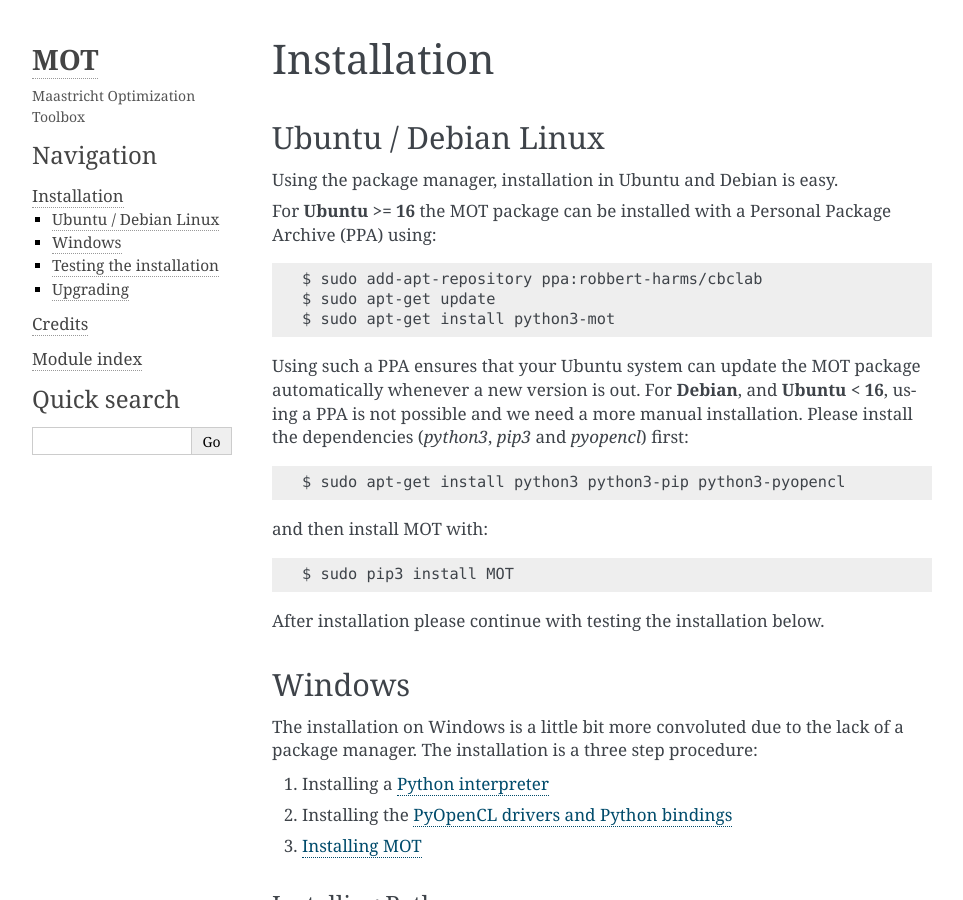
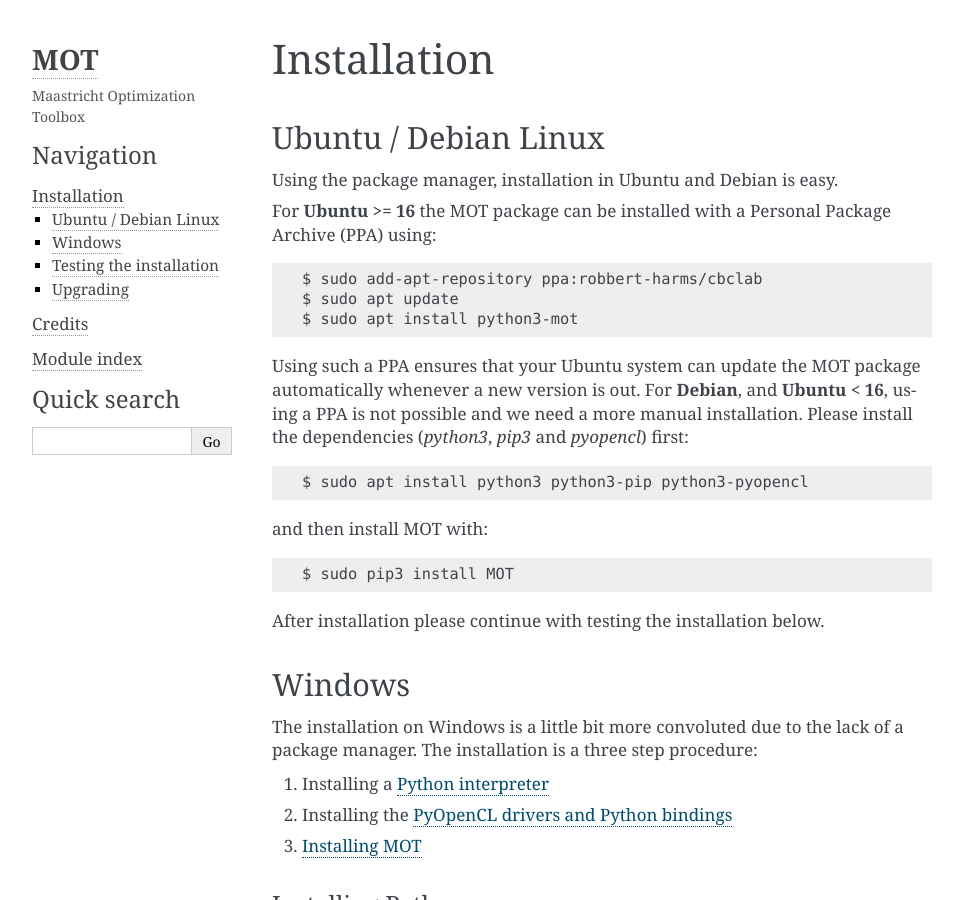
Before and after one commit to robbert-harms/MOT, a Sphinx documentation site: the page built from docs/install.rst, in a window 1280 px wide and 900 px high. Shown: the whole window, without its empty margins (148-1111 px from the left). Built offline with Sphinx 7.4.7, drawn with Linux system fonts in a browser that asks for light colours.

Commit message:
Removed the get from apt-get.

```diff
--- a/README.rst
+++ b/README.rst
@@ -41,13 +41,13 @@ The basic requirements for MOT are:
 For Ubuntu >= 16 you can use:
 
 * ``sudo add-apt-repository ppa:robbert-harms/cbclab``
-* ``sudo apt-get update``
-* ``sudo apt-get install python3-mot``
+* ``sudo apt update``
+* ``sudo apt install python3-mot``
 
 
 For Debian users and Ubuntu < 16 users, install MOT with:
 
-* ``sudo apt-get install python3 python3-pip python3-pyopencl``
+* ``sudo apt install python3 python3-pip python3-pyopencl``
 * ``sudo pip3 install MOT``
 
 
--- a/docs/install.rst
+++ b/docs/install.rst
@@ -11,8 +11,8 @@ For **Ubuntu >= 16** the MOT package can be installed with a Personal Package Ar
 .. code-block:: bash
 
     $ sudo add-apt-repository ppa:robbert-harms/cbclab
-    $ sudo apt-get update
-    $ sudo apt-get install python3-mot
+    $ sudo apt update
+    $ sudo apt install python3-mot
 
 Using such a PPA ensures that your Ubuntu system can update the MOT package automatically whenever a new version is out.
 For **Debian**, and **Ubuntu < 16**, using a PPA is not possible and we need a more manual installation.
@@ -20,7 +20,7 @@ Please install the dependencies (*python3*, *pip3* and *pyopencl*) first:
 
 .. code-block:: bash
 
-    $ sudo apt-get install python3 python3-pip python3-pyopencl
+    $ sudo apt install python3 python3-pip python3-pyopencl
 
 and then install MOT with:
 
```
